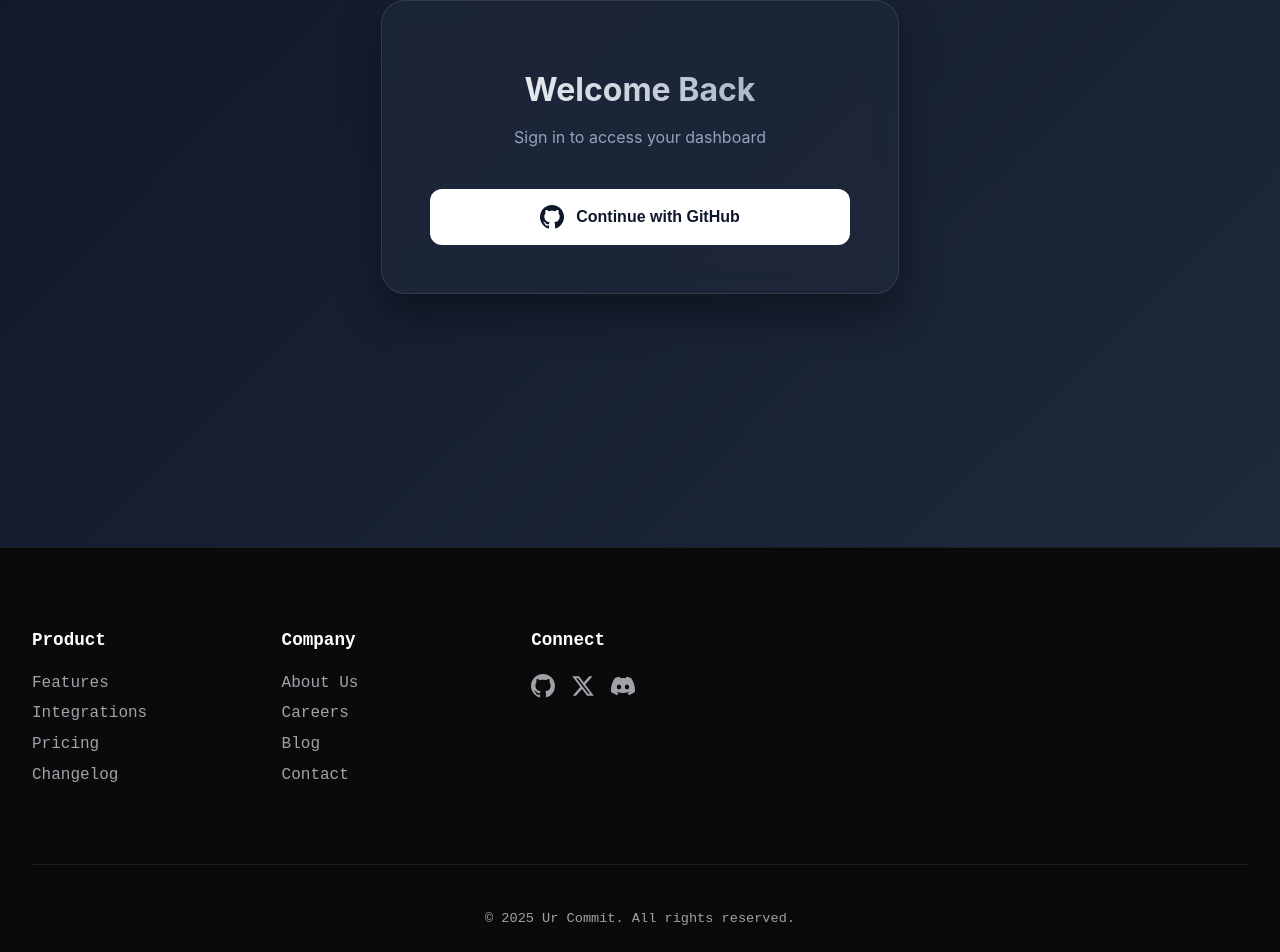
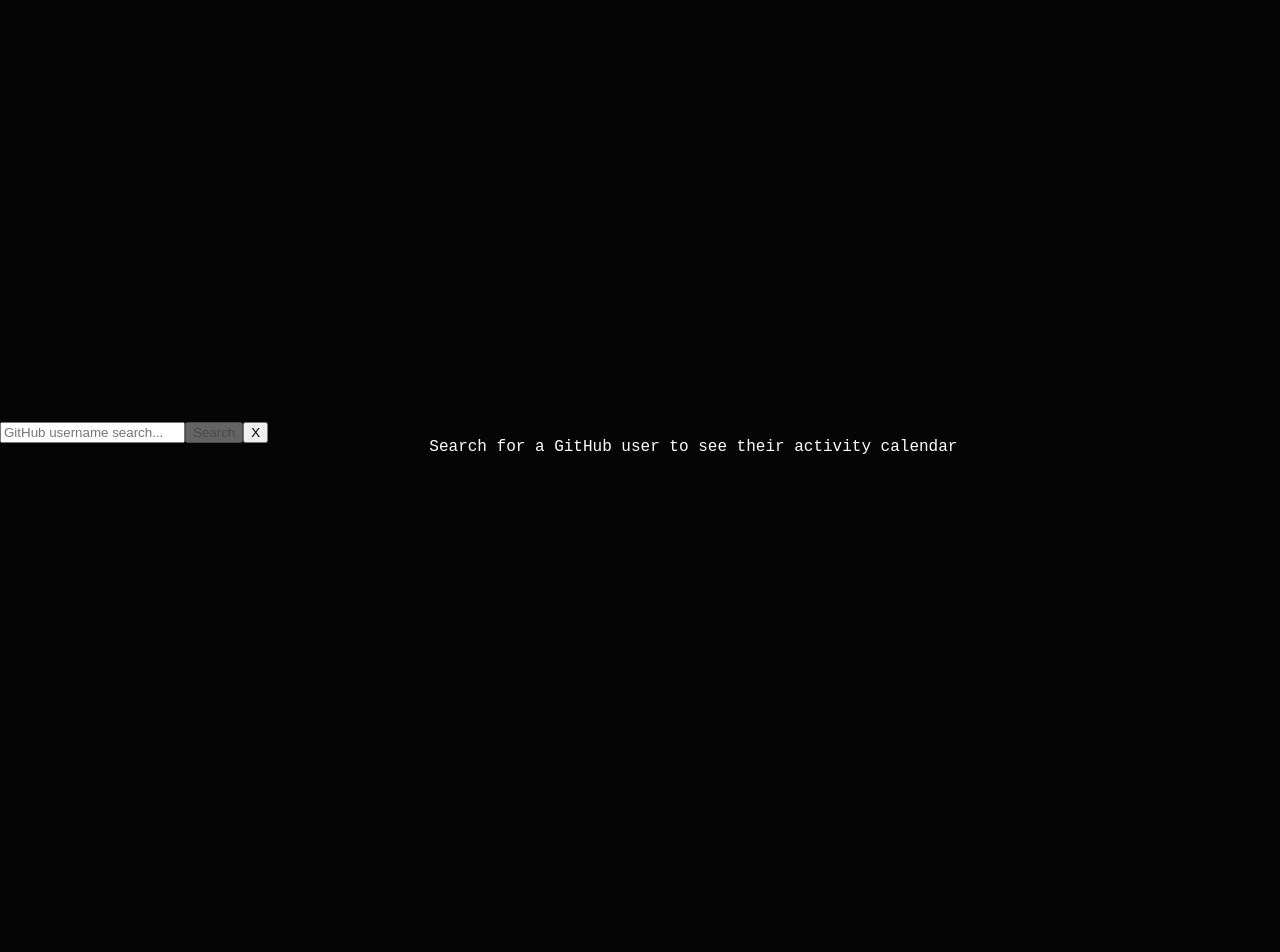
Before and after one commit to Cairon29/Frontend-Github-Activity-Page, a React (Vite) app: page / in a window 1280 px wide. Shown: the part 324-1276 px from the top of the page. Built offline with nearby package versions, Linux system fonts and the light colour scheme; no server answers; a web font is replaced by a local one.

Commit message:
feat: Re organization of login logic around the project. Landing page template added

```diff
--- a/src/pages/base/header.tsx
+++ b/src/pages/base/header.tsx
@@ -1,9 +1,120 @@
 import { Link, useLocation } from 'react-router-dom';
 import { useUIStore } from '../../store/ui';
+import { useEffect, useState } from 'react';
+import { useNavigate } from 'react-router-dom';
+import { useAuthStore } from '../../store/session';
+import { supabase } from '../../supabase_client';
 
 export default function Header() {
     const location = useLocation();
     const { toggleSideMenu } = useUIStore();
+
+    const [error, setError] = useState<string | null>(null);
+    const navigate = useNavigate();
+    const { setSession, setLoading, loading, session } = useAuthStore();
+    const baseUrl = import.meta.env.VITE_BACKEND_BASE_URL;
+
+    useEffect(() => {
+        // Check active session on mount
+        const initAuth = async () => {
+            setLoading(true);
+            const { data: { session } } = await supabase.auth.getSession();
+
+            if (session) {
+                setSession(session);
+                console.log(session);
+
+                await handleUserSync(session);
+            } else {
+                setLoading(false);
+            }
+        };
+
+        initAuth();
+
+        // Listen for auth state changes
+        const {
+            data: { subscription },
+        } = supabase.auth.onAuthStateChange(async (_event, session) => {
+            setSession(session);
+            if (session) {
+                await handleUserSync(session);
+            }
+        });
+
+        return () => subscription.unsubscribe();
+    }, []);
+
+    const handleUserSync = async (session: any) => {
+        try {
+            console.log('Syncing user session:', session);
+
+            // Check if user exists in backend
+            const checkResponse = await fetch(
+                `${baseUrl}/users?supabase_uid=${session?.user?.id}`
+            );
+            const checkJson = await checkResponse.json();
+
+            if (checkJson?.data && !checkJson?.data?.error) {
+                console.log('User already exists, redirecting...');
+                navigate('/home');
+                return;
+            }
+
+            // Register new user in backend
+            const metadata = session?.user?.user_metadata;
+            const userData = {
+                email: session?.user?.email,
+                phone: session?.user?.phone || '',
+                github_username: metadata?.user_name,
+                fullname: metadata?.full_name || '',
+                supabase_id: session?.user?.id,
+                profile_picture: metadata?.avatar_url || '',
+            };
+
+            const signupResponse = await fetch(`${baseUrl}/auth/signup`, {
+                method: 'POST',
+                headers: {
+                    'Content-Type': 'application/json',
+                },
+                body: JSON.stringify(userData),
+            });
+
+            const signupJson = await signupResponse.json();
+            console.log('Signup result:', signupJson);
+
+            navigate('/home');
+        } catch (err: any) {
+            console.error('Sync error:', err);
+            setError(err.message || 'An error occurred during login.');
+        }
+    };
+
+    const handleGitHubLogin = async () => {
+        try {
+            setLoading(true);
+            setError(null);
+
+            const { error } = await supabase.auth.signInWithOAuth({
+                provider: 'github',
+                options: {
+                    redirectTo: window.location.origin, // Redirect to the current origin i guess this is why the github login doesnt appear
+                },
+            });
+
+            if (error) throw error;
+        } catch (err: any) {
+            setError(err.message);
+            setLoading(false);
+        }
+    };
+
+    // Redirect if already logged in
+    useEffect(() => {
+        if (session && !loading) {
+            navigate('/home');
+        }
+    }, [session, loading, navigate]);
 
     // Simple helper to check active status
     const isActive = (path: string) => location.pathname === path;
@@ -30,7 +141,7 @@ export default function Header() {
 
             <div>
                 <Link to="/login">
-                    <button className="auth-button">
+                    <button onClick={handleGitHubLogin} className="auth-button">
                         Login
                     </button>
                 </Link>
--- /dev/null
+++ b/src/pages/base/landing.css
@@ -0,0 +1,26 @@
+.landing_container {
+    display: grid;
+    grid-template-columns: repeat(3, 1fr);
+    grid-template-rows: repeat(3, 1fr);
+    gap: 8px;
+}
+
+
+.landing_section:nth-child(1) {
+    grid-column: span 3 / span 3;
+}
+
+.landing_section:nth-child(2) {
+    grid-row: span 2 / span 2;
+    grid-row-start: 2;
+}
+
+.landing_section:nth-child(3) {
+    grid-column: span 2 / span 2;
+    grid-row: span 2 / span 2;
+    grid-row-start: 2;
+}
+
+.landing_container input {
+    color: black;
+}
--- /dev/null
+++ b/src/pages/base/landing.tsx
@@ -0,0 +1,72 @@
+import { GitHubCalendar } from 'react-github-calendar';
+import Tippy from '@tippyjs/react';
+import "tippy.js/dist/tippy.css";
+import "tippy.js/animations/shift-away.css";
+import { useState, type ReactElement } from 'react';
+import './landing.css';
+
+import Cubes from '../../components/Cubes'
+
+
+export default function Landing() {
+    const [inputUsername, setInputUsername] = useState('');
+    const [username, setUsername] = useState('');
+    const [loading, setLoading] = useState(false);
+
+    const searchUser = () => {
+        setLoading(true);
+        setUsername(inputUsername);
+        setTimeout(() => setLoading(false), 500);
+    }
+
+    return (
+        <div className="landing_container">
+            <section className="landing_section">
+                <h1>An amazing title</h1>
+                <div style={{ height: '600px', position: 'relative' }}>
+                    <Cubes
+                        gridSize={8}
+                        maxAngle={60}
+                        radius={4}
+                        borderStyle="2px dashed #5227FF"
+                        faceColor="#1a1a2e"
+                        rippleColor="#ff6b6b"
+                        rippleSpeed={1.5}
+                        autoAnimate={true}
+                        rippleOnClick={true}
+                    />
+                </div>
+            </section>
+            <section className="landing_section">
+                <input
+                    type="text"
+                    value={inputUsername}
+                    onChange={(e) => setInputUsername(e.target.value)}
+                    placeholder="GitHub username search..."
+                />
+                <button onClick={searchUser} disabled={!inputUsername}>Search</button>
+                <button onClick={() => setUsername('')}>X</button>
+            </section>
+            <section className="landing_section">
+                {
+                    username ? (
+                        <GitHubCalendar
+                            username={username}
+                            renderBlock={(block: ReactElement, activity: any) => (
+                                <Tippy
+                                    key={activity.date}
+                                    content={`${activity.count} aportes el ${activity.date}`}
+                                    animation="shift-away"
+                                    placement="top"
+                                >
+                                    {block}
+                                </Tippy>
+                            )}
+                        />
+                    ) : (
+                        <p>Search for a GitHub user to see their activity calendar</p>
+                    )}
+            </section>
+        </div>
+    );
+}
--- a/src/pages/roles/users/Home.tsx
+++ b/src/pages/roles/users/Home.tsx
@@ -17,7 +17,7 @@ export default function Home() {
     const handleLogout = async () => {
         await supabase.auth.signOut();
         clearAuth();
-        navigate('/login');
+        navigate('/landing');
     }
 
     if (loading) {
--- a/src/router/AppRouter.tsx
+++ b/src/router/AppRouter.tsx
@@ -1,8 +1,8 @@
 import { BrowserRouter, Route, Routes } from 'react-router-dom';
 import Home from '../pages/roles/users/Home.tsx';
-import Login from '../pages/auth/login/Login.tsx';
 import Header from '../pages/base/header.tsx';
 import Footer from '../pages/base/footer.tsx';
+import Landing from '../pages/base/landing.tsx';
 
 export const AppRouter = () => {
     return (
@@ -10,12 +10,8 @@ export const AppRouter = () => {
             <Header />
             <main className="main">
                 <Routes>
-                    {/* <Route path='/' element={<Landing />} /> */}
-                    <Route path='/' element={<Login />} />
-
-                    {/* <Route path='/landing' element={<Landing />} /> */}
-                    <Route path='/login' element={<Login />} />
-                    {/* <Route path='/register' element={<Register />} /> */}
+                    <Route path='/' element={<Landing />} />
+                    <Route path='/landing' element={<Landing />} />
                     <Route path='/home' element={<Home />} />
                 </Routes>
             </main>
```
